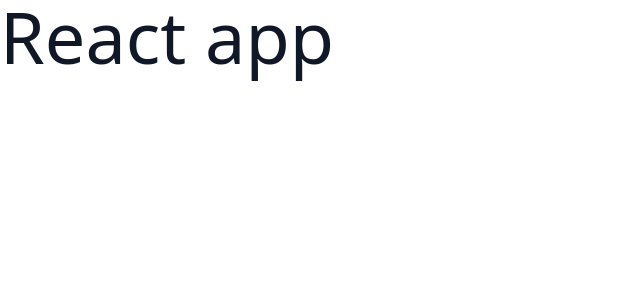
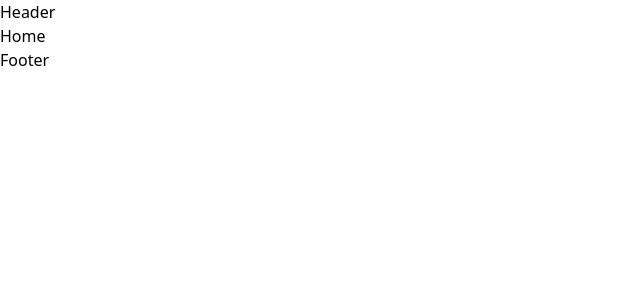
Before and after one commit to shahriyarhosen/T-B-client, a React (Create React App) app: page / in a window 1280 px wide. Before the commit this address had no page. Shown: the top 300 px of the page, without its empty margins (0-640 px from the left). Built offline with nearby package versions, Linux system fonts and the light colour scheme.

Commit message:
route setup done

```diff
--- a/src/App.js
+++ b/src/App.js
@@ -1,13 +1,24 @@
 import React from "react";
+// Import Routes & Route
 import { Route, Routes } from "react-router-dom";
+
+// Import Components
+import Footer from "./components/Footer";
+import Header from "./components/Header";
+
+// Import Pages
+import Home from "./pages/Home";
+import PropertyDetails from "./pages/PropertyDetails";
 
 const App = () => {
   return (
-    <section>
+    <section className="max-w-[1440px] mx-auto bg-white">
+      <Header />
       <Routes>
-        <Route to="" element=""></Route>
+        <Route path="/" element={<Home />} />
+        <Route path="/property/:id" element={<PropertyDetails />} />
       </Routes>
-      <h1 className="text-7xl text-primary">React app</h1>
+      <Footer />
     </section>
   );
 };
--- a/src/index.js
+++ b/src/index.js
@@ -1,5 +1,6 @@
 import React from "react";
 import ReactDOM from "react-dom/client";
+// Import Router
 import { BrowserRouter } from "react-router-dom";
 import "./index.css";
 import App from "./App";
--- a/src/pages/Home.js
+++ b/src/pages/Home.js
@@ -1,4 +1,4 @@
-import React from 'react';
+import React from "react";
 
 const Home = () => {
   return <div>Home</div>;
```
